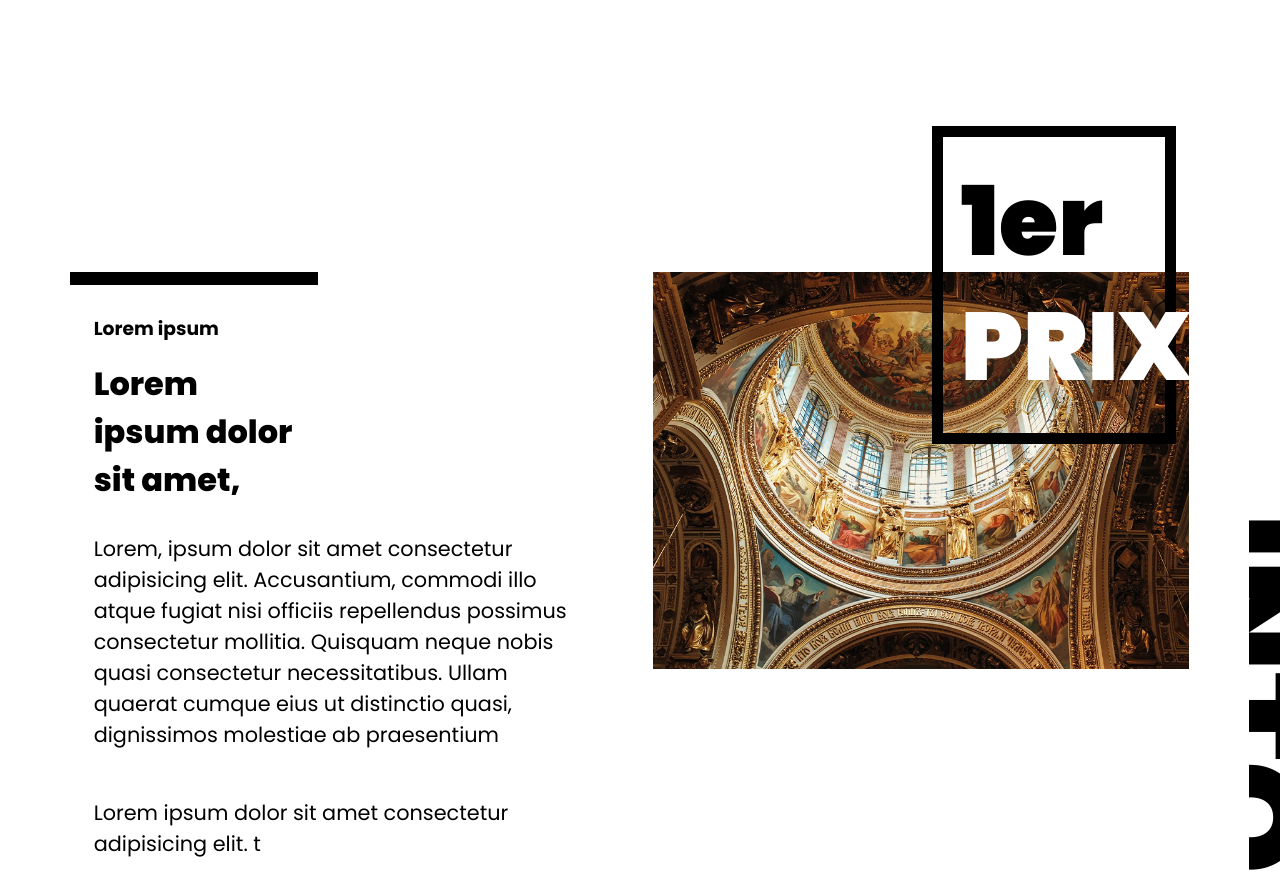
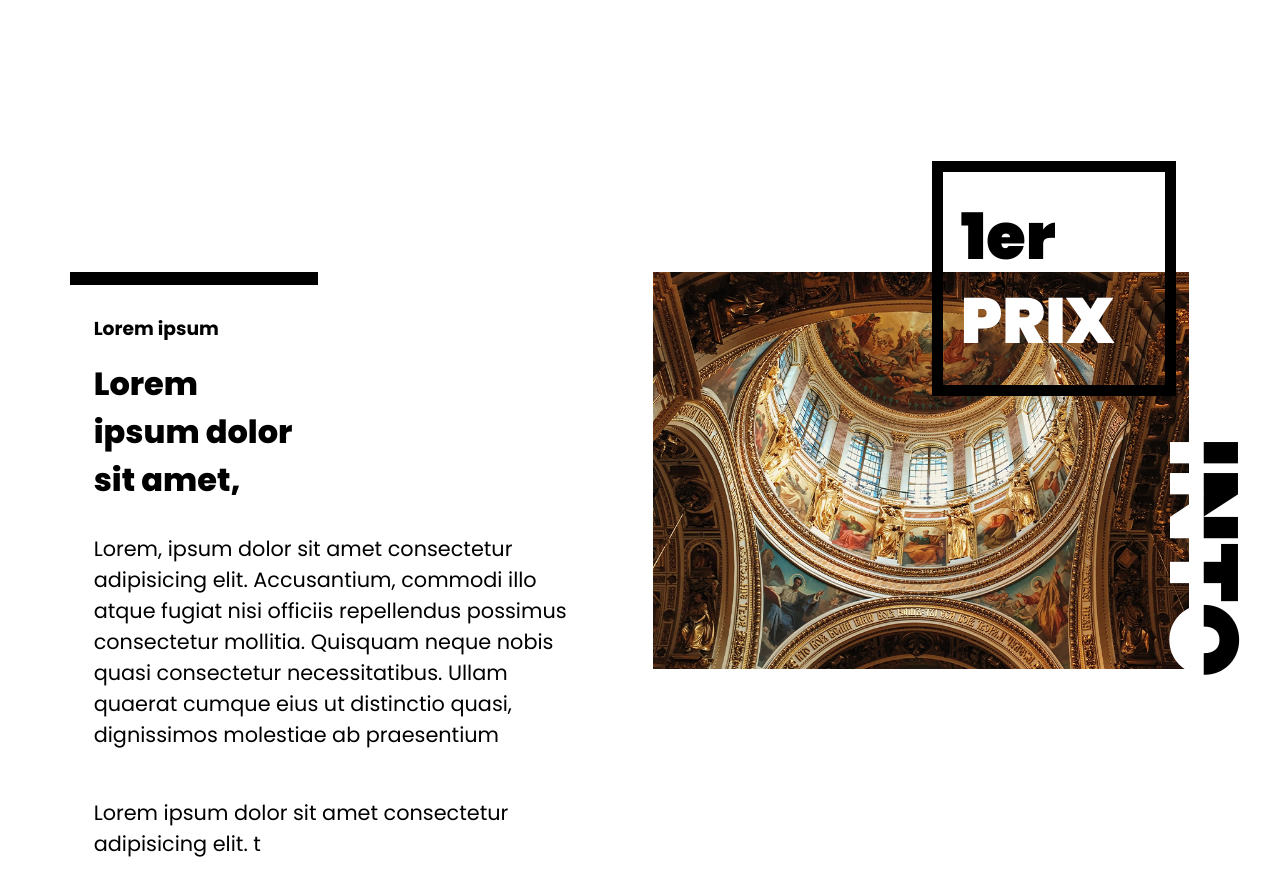
Before and after one commit to Kenzita/Kenza_IntoArchitecture, a plain HTML site: page index.html in a window 1280 px wide. Shown: the part 2700-3577 px from the top of the page. Drawn offline with nearby package versions, Linux system fonts and the light colour scheme; files that its build step writes are made by us from their sources.

Commit message:
Update style.scss

```diff
--- a/css/style.scss
+++ b/css/style.scss
@@ -315,16 +315,17 @@ header {
 
         }
 
+
         .text {
             position: absolute;
             display: flex;
             flex-direction: column;
             border: solid black 11px;
             width: 32%;
-            font-size: 6em;
+            font-size: 4em;
             font-weight: 900;
             padding: 4% 3%;
-            bottom: 75%;
+            bottom: 82%;
             left: 48%;
             line-height: 1.3;
 
@@ -340,15 +341,15 @@ header {
         }
 
         .into {
-            font-size: 9em;
+            font-size: 6em;
             transform: rotate(90deg);
             font-weight: 900;
             background: linear-gradient(to bottom, black 50%, white 50%);
             background-clip: text;
             color: transparent;
             position: absolute;
-            bottom: 23%;
-            left: 71.5%;
+            bottom: 48%;
+            left: 73.9%;
         }
     }
 }
```
